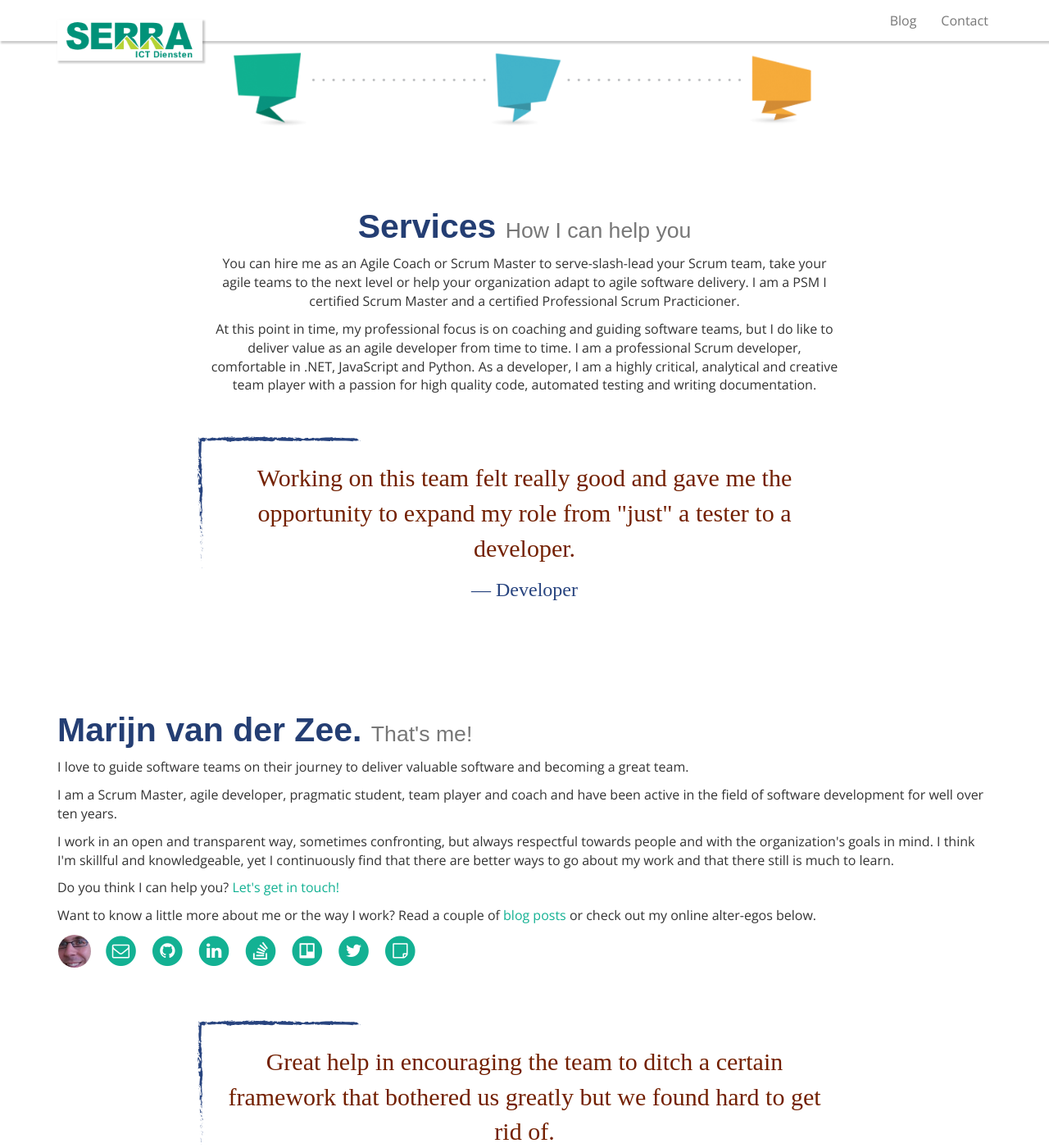
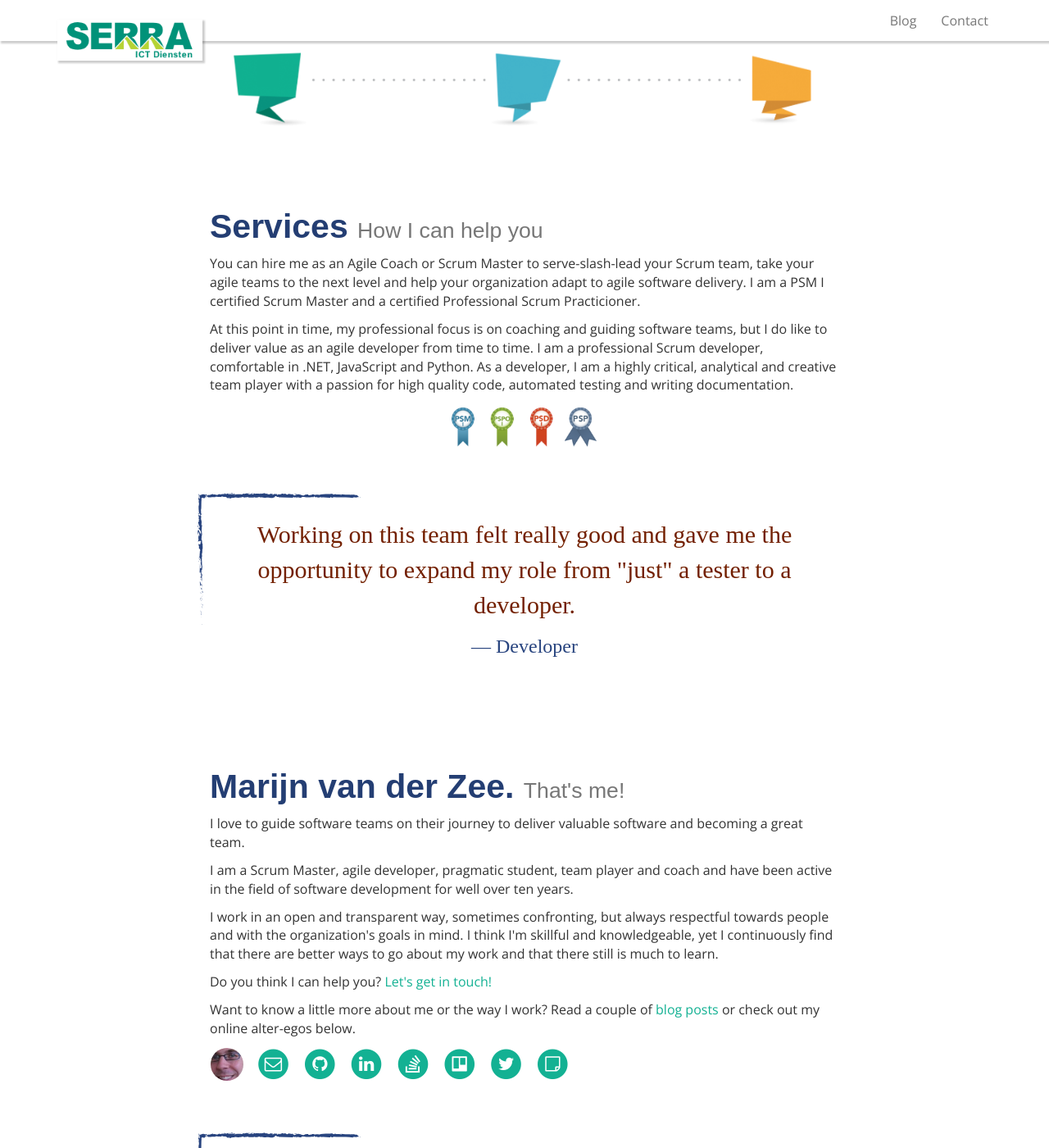
Before and after one commit to serraict/serraict.github.io, a Jekyll site: the page built from index.md, in a window 1280 px wide and 1400 px high, scrolled down 852 px. Shown: the whole window at 82% size. Built offline with Jekyll 4.4.1, drawn with Linux system fonts in a browser that asks for light colours; nearby versions of some CDN libraries; some web fonts are replaced.

Commit message:
Style about services and about me

```diff
--- a/assets/themes/bootstrap/css/style.css
+++ b/assets/themes/bootstrap/css/style.css
@@ -205,13 +205,20 @@ img.logo {
   float: none;
 }
 
+.about {
+  margin-right: 15%;
+  margin-left: 15%;
+}
+
 /* Featurettes
 ------------------------- */
 
 .featurette {
   text-align: center;
+  font-size: 18px;
   margin-right: 15%;
   margin-left: 15%;
+  font-weight: 400;
 }
 
 .featurette-divider {
--- a/index.md
+++ b/index.md
@@ -113,14 +113,22 @@ tagline: Marijn van der Zee
          width="100%">
   </div>
 
-  <div class="row featurette">
+  <div class="row about">
     <div class="col-md-12">
       <a id="Services"></a>
       <h1>Services <small>How I can help you</small></h1>
-      <p>You can hire me as an Agile Coach or Scrum Master to serve-slash-lead your Scrum team, take your agile teams to the next level or help your organization adapt to agile software delivery.
+      <p>You can hire me as an Agile Coach or Scrum Master to serve-slash-lead your Scrum team, take your agile teams to the next level and help your organization adapt to agile software delivery.
       I am a PSM I certified Scrum Master and a certified Professional Scrum Practicioner.</p>
       <p>At this point in time, my professional focus is on coaching and guiding software teams, but I do like to deliver value as an agile developer from time to time.
       I am a professional Scrum developer, comfortable in .NET, JavaScript and Python. As a developer, I am a highly critical, analytical and creative team player with a passion for high quality code, automated testing and writing documentation.</p>
+      <p class="text-center">
+        <a href="https://www.scrum.org/User-Profile/userId/121566"
+           title="scrum.org - Professional Sticky Master">
+          <img src="/assets/img/PSMI.png"
+               alt="PSP, PSMI, PSDI, PSPOI"
+               width="200px">
+        </a>
+      </p>
     </div>
   </div>
 
@@ -138,7 +146,7 @@ tagline: Marijn van der Zee
 
   <div class="divider"></div>
 
-  <div class="row">
+  <div class="row about">
     <div class="col-md-12">
       <a id="Marijn"></a>
       <h1>Marijn van der Zee. <small>That's me!</small></h1>
```
